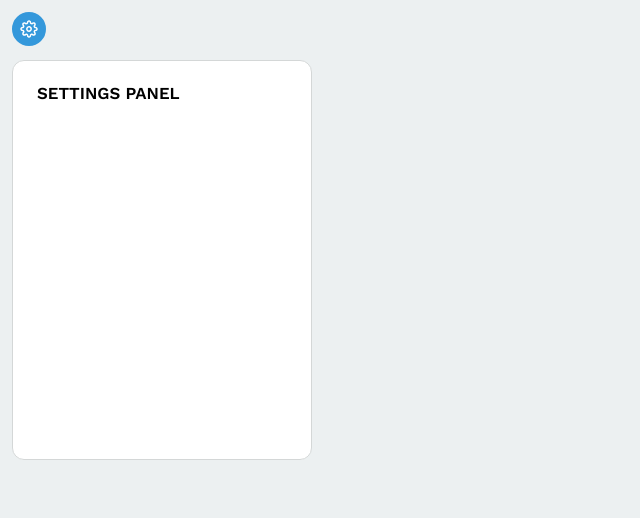
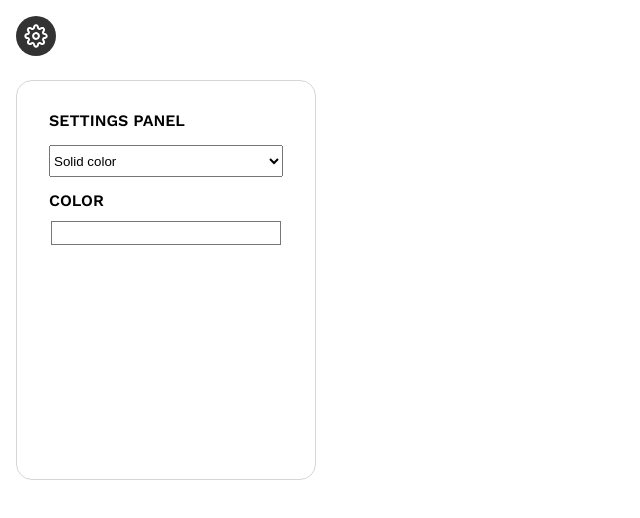
Before and after one commit to razvanmtn/gradient, a Vue app: page / in a window 1280 px wide. Both pictures are taken after a click on the button 29 px from the left and 29 px from the top of the page. Shown: the top 518 px of the page, without its empty margins (0-640 px from the left). Built offline with nearby package versions, Linux system fonts and the light colour scheme.

Commit message:
feat: add color pickers to settings panel and apply background color on page

```diff
--- a/src/App.vue
+++ b/src/App.vue
@@ -4,18 +4,30 @@
     import ToggleButton from './components/ToggleButton.vue';
 
     const isSettingsVisible = ref(false);
+
+    const gradient = ref('#ffffff');
+
+    function onColorChange({ type, color1, color2 }) {
+        if (type === 'solid') {
+            gradient.value = color1;
+        } else if (type === 'gradient') {
+            gradient.value = `linear-gradient(90deg, ${color1} 0%, ${color2} 100%)`;
+        }
+    }
 </script>
 
 <template>
-    <div class="page">
+    <div class="page" :style="{ background: gradient }">
         <ToggleButton @click="isSettingsVisible = !isSettingsVisible" />
 
-        <Settings v-if="isSettingsVisible" />
+        <Settings v-show="isSettingsVisible" @changeColor="onColorChange" />
     </div>
 </template>
 
 <style scoped>
     .page {
         padding: 1rem;
+        width: 100vw;
+        height: 100vh;
     }
 </style>
--- a/src/assets/css/style.css
+++ b/src/assets/css/style.css
@@ -5,6 +5,7 @@
     --color-background: #ecf0f1;
     --color-white: #ffffff;
     --color-gray: #d4d7d7;
+    --color-dark-gray: #333333;
     --font-family: "Work Sans", sans-serif;
 }
 
@@ -13,7 +14,7 @@
 }
 
 html {
-    font-size: 12px;
+    font-size: 16px;
     font-family: var(--font-family);
 }
 
@@ -23,14 +24,45 @@ body {
 
 h1 {
     font-size: 4rem;
+    margin-bottom: 2rem;
 }
 
 h2 {
-    font-size: 1.4rem;
+    font-size: 1rem;
     text-transform: uppercase;
     font-weight: 600;
+    margin-bottom: 1rem;
 }
 
 h3, p {
     font-size: 1rem;
+    margin-bottom: 1rem;
 }
+
+select, input[type='color'] {
+    width: 100%;
+}
+
+select {
+    margin-bottom: 1rem;
+    height: 2rem;
+}
+
+input[type='color'] {
+    width: 100%;
+    height: 2rem;
+    padding: 0;
+    border: 0;
+    padding: 0;
+    background: transparent;
+}
+
+label {
+    display: flex;
+    flex-direction: column;
+    gap: 0.5rem;
+    width: 100%;
+    font-weight: 600;
+    text-transform: uppercase;
+    margin-bottom: 1rem;
+}
--- a/src/components/Settings.vue
+++ b/src/components/Settings.vue
@@ -1,8 +1,53 @@
-<script setup></script>
+<script setup>
+    import { ref, watch } from 'vue';
+
+    const emit = defineEmits(['changeColor']);
+
+    const type = ref('solid');
+
+    const color1 = ref('#ffffff');
+    const color2 = ref('#ffffff');
+
+    watch(type, () => {
+        color2.value = '#ffffff';
+    });
+
+    watch([type, color1, color2], () => {
+        emit('changeColor', {
+            type: type.value,
+            color1: color1.value,
+            color2: color2.value,
+        })
+    });
+</script>
 
 <template>
     <div class="settings">
         <h2>Settings panel</h2>
+
+        <select name="type" v-model="type">
+            <option value="solid">Solid color</option>
+            <option value="gradient">Gradient</option>
+        </select>
+
+        <div v-if="type === 'solid'">
+            <label for="color1">
+                Color
+                <input type="color" v-model="color1" />
+            </label>
+        </div>
+
+        <div v-if="type === 'gradient'">
+            <label for="color1">
+                Color 1
+                <input type="color" v-model="color1" />
+            </label>
+
+            <label for="color2">
+                Color 2
+                <input type="color" v-model="color2" />
+            </label>
+        </div>
     </div>
 </template>
 
--- a/src/components/ToggleButton.vue
+++ b/src/components/ToggleButton.vue
@@ -10,8 +10,8 @@
     button {
         padding: 0.25rem;
         border-radius: 50%;
-        border: 2px solid var(--color-accent);
-        background: var(--color-accent);
+        border: 0;
+        background: var(--color-dark-gray);
         display: flex;
         align-items: center;
         justify-content: center;
```
